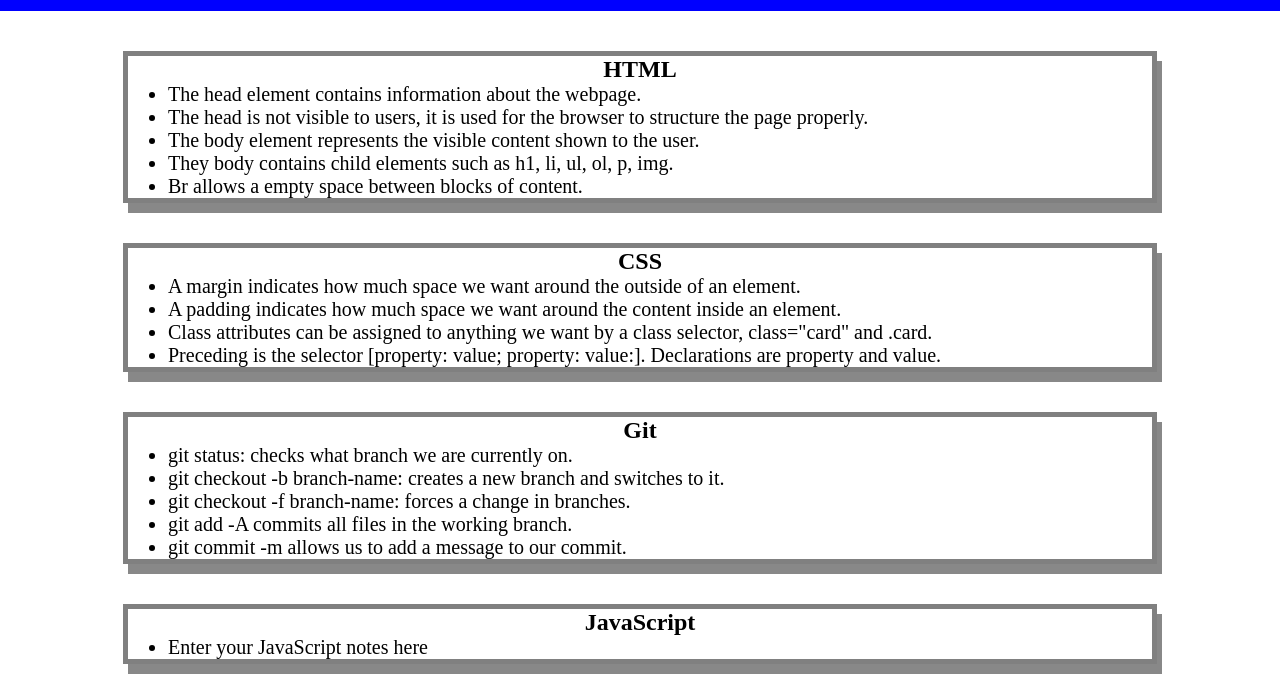
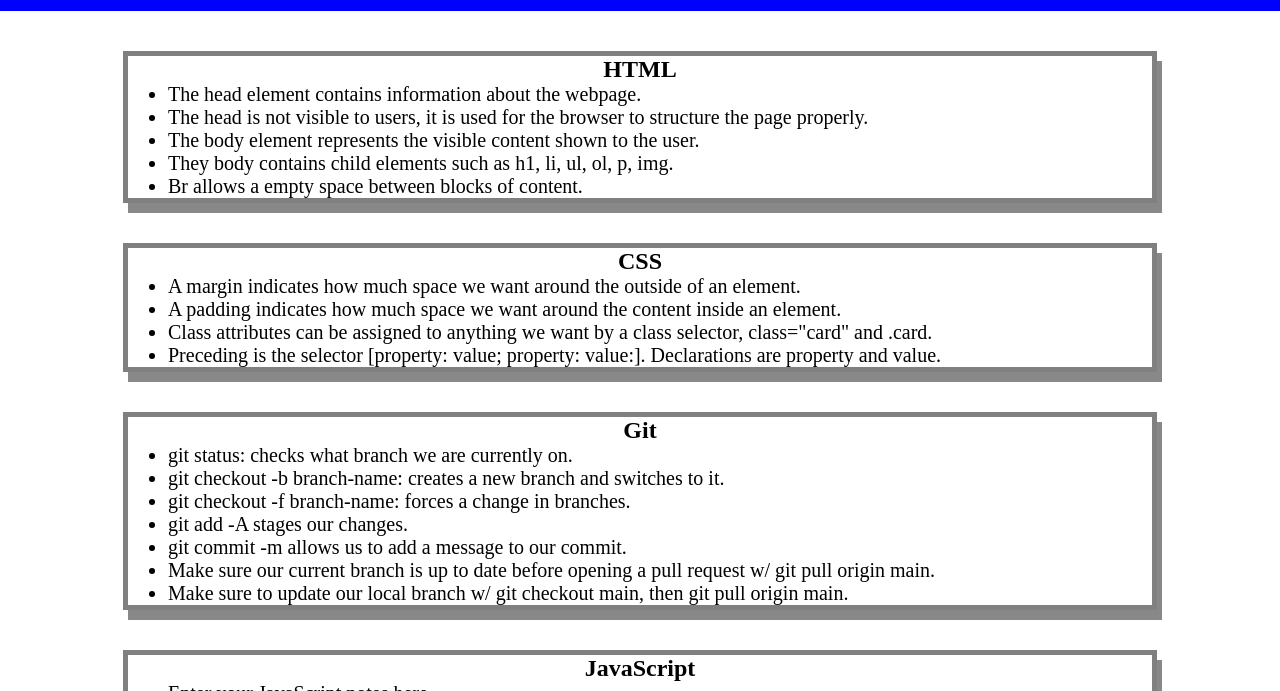
Before and after one commit to devonforyou/pre-work-study-guide, a plain HTML site: page prework-study-guide/index.html in a window 1280 px wide. Shown: the part 109-800 px from the top of the page. Drawn offline with Linux system fonts and the light colour scheme.

Commit message:
Added notes to git

```diff
--- a/prework-study-guide/index.html
+++ b/prework-study-guide/index.html
@@ -40,8 +40,10 @@
           <li>git status: checks what branch we are currently on.</li>
           <li>git checkout -b branch-name: creates a new branch and switches to it.</li>
           <li>git checkout -f branch-name: forces a change in branches.</li>
-          <li>git add -A commits all files in the working branch.</li>
+          <li>git add -A stages our changes.</li>
           <li>git commit -m allows us to add a message to our commit.</li>
+          <li>Make sure our current branch is up to date before opening a pull request w/ git pull origin main.</li>
+          <li>Make sure to update our local branch w/ git checkout main, then git pull origin main.</li>
         </ul>
       </section>
 
```
